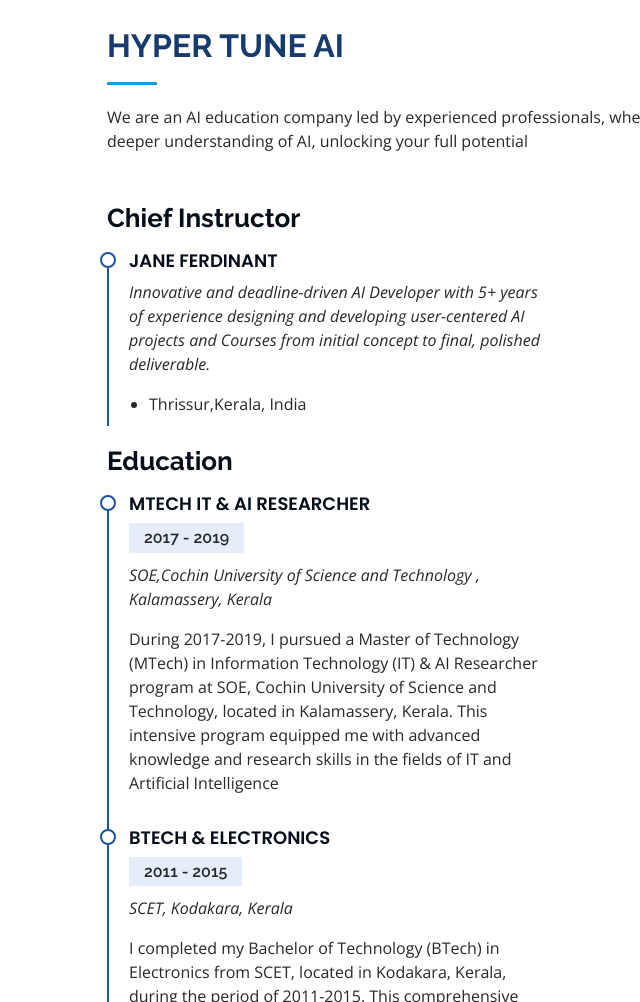
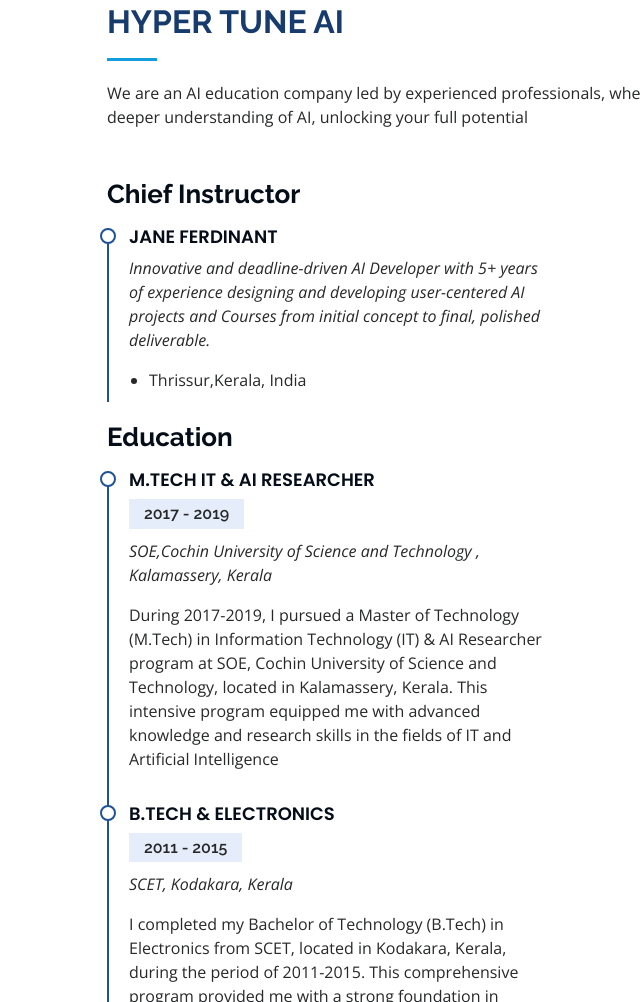
Before and after one commit to Janeferdinant/HypertuneAI, a plain HTML site: page index.html in a window 1280 px wide. Shown: the part 2721-3723 px from the top of the page, without its empty margins (223-863 px from the left). Drawn offline with nearby package versions, Linux system fonts and the light colour scheme; a script that the page names is missing; files whose address does not match are found by name.

Commit message:
Add files via upload

```diff
--- a/index.html
+++ b/index.html
@@ -107,7 +107,7 @@
               </div>
               <div class="col-lg-6">
                 <ul>
-                  <li><i class="bi bi-chevron-right"></i> <strong>Founder</strong><span>Ferdinant   ,Abudhabi,Dubai  ,+971 508174370</span></li>
+                  <li><i class="bi bi-chevron-right"></i> <strong>Founder</strong><span>Ferdinant   ,Abudhabi,UAE  ,+971 508174370</span></li>
                   <li><i class="bi bi-chevron-right"></i> <strong>Mentor</strong><span>Lijo  ,Brandford,Canada   ,+1(647)568-6410</span></li>
                   <li><i class="bi bi-chevron-right"></i> <strong>Email:</strong><span>hypertuneai@gmail.com</span></li>
                   <li><i class="bi bi-chevron-right"></i> <strong>AI consultant:</strong><span>Available</span></li>
@@ -267,18 +267,18 @@
 
             <h3 class="resume-title">Education</h3>
             <div class="resume-item">
-              <h4>MTech IT &amp; AI Researcher</h4>
+              <h4>M.Tech IT &amp; AI Researcher</h4>
               <h5>2017 - 2019</h5>
               <p><em>SOE,Cochin University of Science and Technology , Kalamassery, Kerala</em></p>
 
-              <p>During 2017-2019, I pursued a Master of Technology (MTech) in Information Technology (IT) & AI Researcher program at SOE, Cochin University of Science and Technology, located in Kalamassery, Kerala. This intensive program equipped me with advanced
+              <p>During 2017-2019, I pursued a Master of Technology (M.Tech) in Information Technology (IT) & AI Researcher program at SOE, Cochin University of Science and Technology, located in Kalamassery, Kerala. This intensive program equipped me with advanced
                  knowledge and research skills in the fields of IT and Artificial Intelligence</p>
             </div>
             <div class="resume-item">
-              <h4>BTech  &amp; Electronics</h4>
+              <h4>B.Tech  &amp; Electronics</h4>
               <h5>2011 - 2015</h5>
               <p><em>SCET, Kodakara, Kerala</em></p>
-              <p>I completed my Bachelor of Technology (BTech) in Electronics from SCET, located in Kodakara, Kerala, during the period of 2011-2015. This comprehensive program provided me with a strong foundation in electronics engineering,
+              <p>I completed my Bachelor of Technology (B.Tech) in Electronics from SCET, located in Kodakara, Kerala, during the period of 2011-2015. This comprehensive program provided me with a strong foundation in electronics engineering,
                 preparing me for a career in the field</p>
             </div>
           </div>
```
